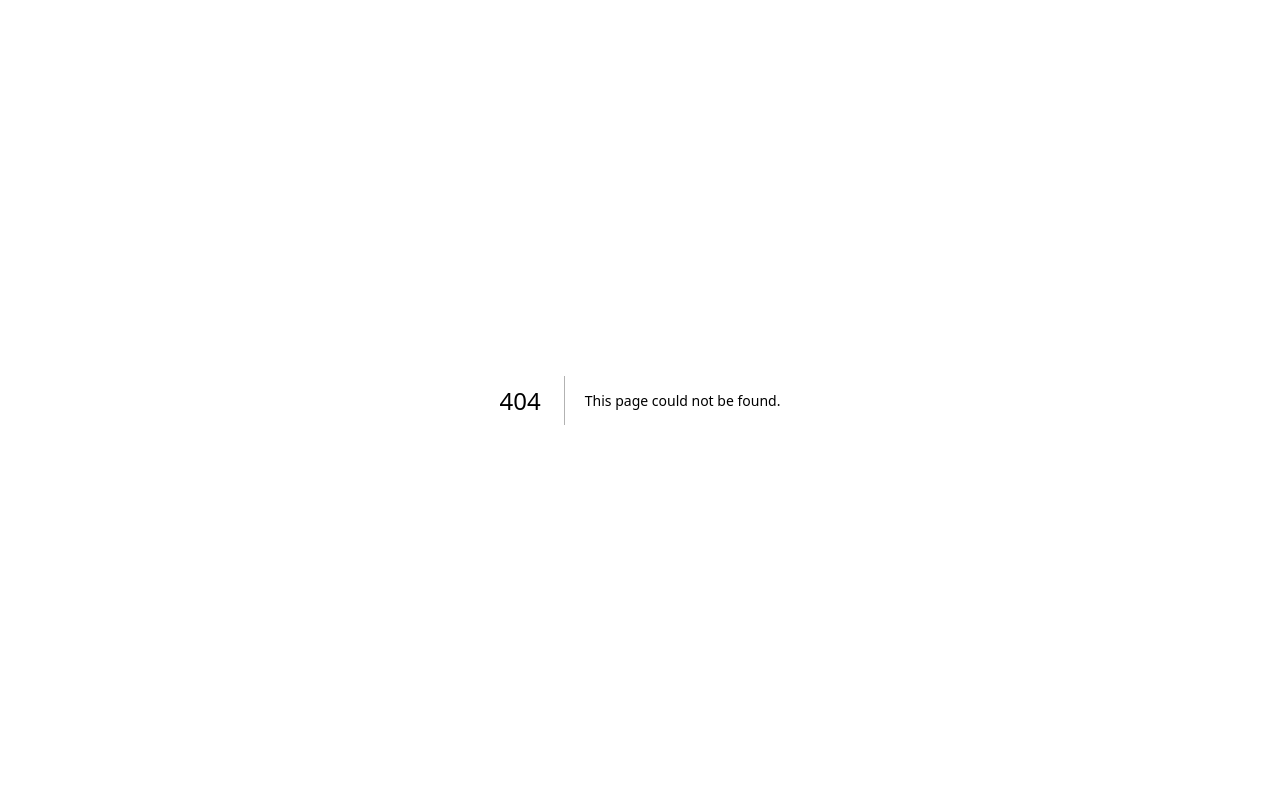
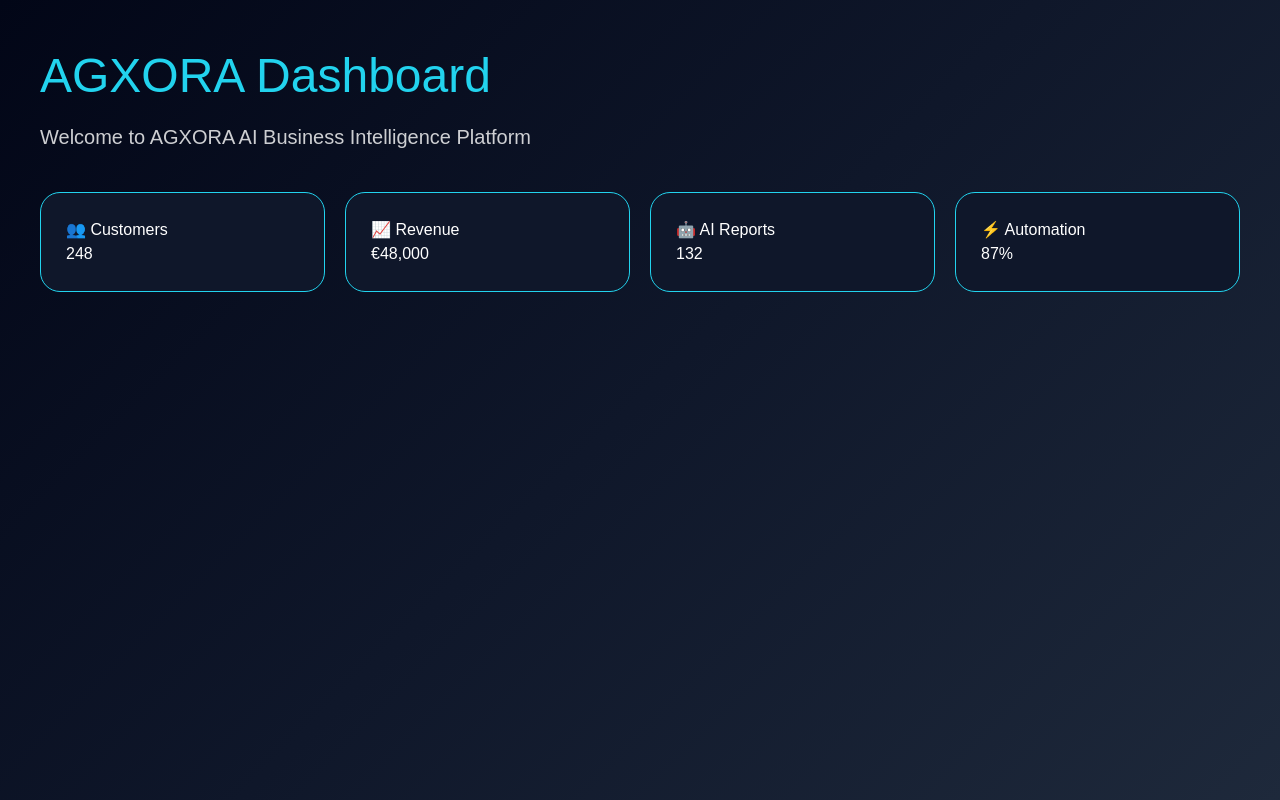
Before and after one commit to ghasemiranalireza-coder/agxora, a Next.js app in the folder agxora-v2/: page /dashboard in a window 1280 px wide. Before the commit this address had no page. Built offline with nearby package versions, Linux system fonts and the light colour scheme.

Commit message:
add dashboard

```diff
--- /dev/null
+++ b/agxora-v2/app/dashboard/page.tsx
@@ -0,0 +1,89 @@
+export default function Dashboard() {
+  return (
+    <main
+      style={{
+        minHeight: "100vh",
+        background:
+          "linear-gradient(135deg,#020617,#0f172a,#1e293b)",
+        color: "white",
+        padding: "40px",
+      }}
+    >
+      <h1
+        style={{
+          fontSize: "48px",
+          color: "#22d3ee",
+          marginBottom: "10px",
+        }}
+      >
+        AGXORA Dashboard
+      </h1>
+
+      <p
+        style={{
+          fontSize: "20px",
+          opacity: 0.8,
+          marginBottom: "40px",
+        }}
+      >
+        Welcome to AGXORA AI Business Intelligence Platform
+      </p>
+
+      <div
+        style={{
+          display: "grid",
+          gridTemplateColumns: "repeat(auto-fit,minmax(250px,1fr))",
+          gap: "20px",
+        }}
+      >
+        <div
+          style={{
+            background: "#0f172a",
+            border: "1px solid #22d3ee",
+            borderRadius: "20px",
+            padding: "25px",
+          }}
+        >
+          <h2>👥 Customers</h2>
+          <h1>248</h1>
+        </div>
+
+        <div
+          style={{
+            background: "#0f172a",
+            border: "1px solid #22d3ee",
+            borderRadius: "20px",
+            padding: "25px",
+          }}
+        >
+          <h2>📈 Revenue</h2>
+          <h1>€48,000</h1>
+        </div>
+
+        <div
+          style={{
+            background: "#0f172a",
+            border: "1px solid #22d3ee",
+            borderRadius: "20px",
+            padding: "25px",
+          }}
+        >
+          <h2>🤖 AI Reports</h2>
+          <h1>132</h1>
+        </div>
+
+        <div
+          style={{
+            background: "#0f172a",
+            border: "1px solid #22d3ee",
+            borderRadius: "20px",
+            padding: "25px",
+          }}
+        >
+          <h2>⚡ Automation</h2>
+          <h1>87%</h1>
+        </div>
+      </div>
+    </main>
+  );
+}
```
